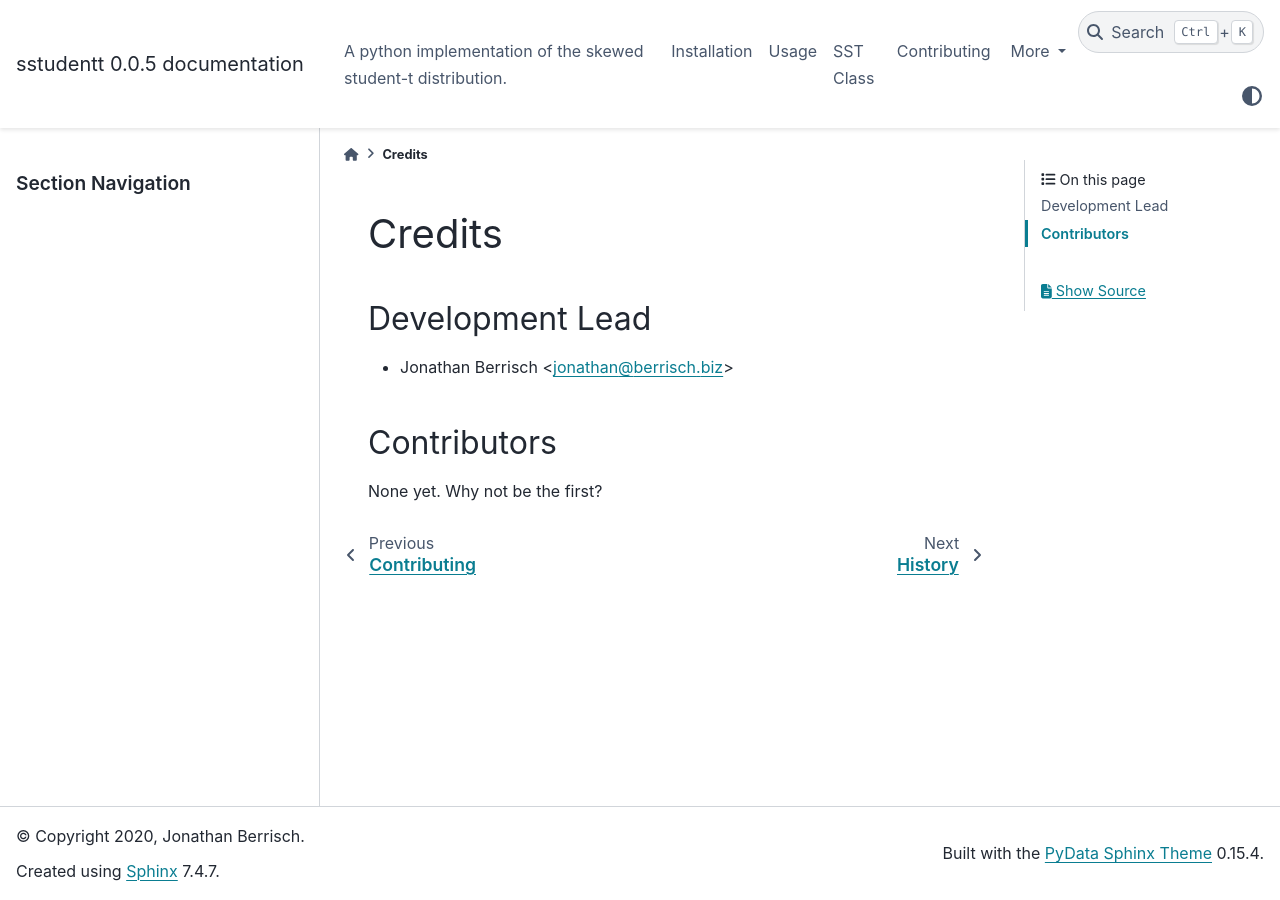
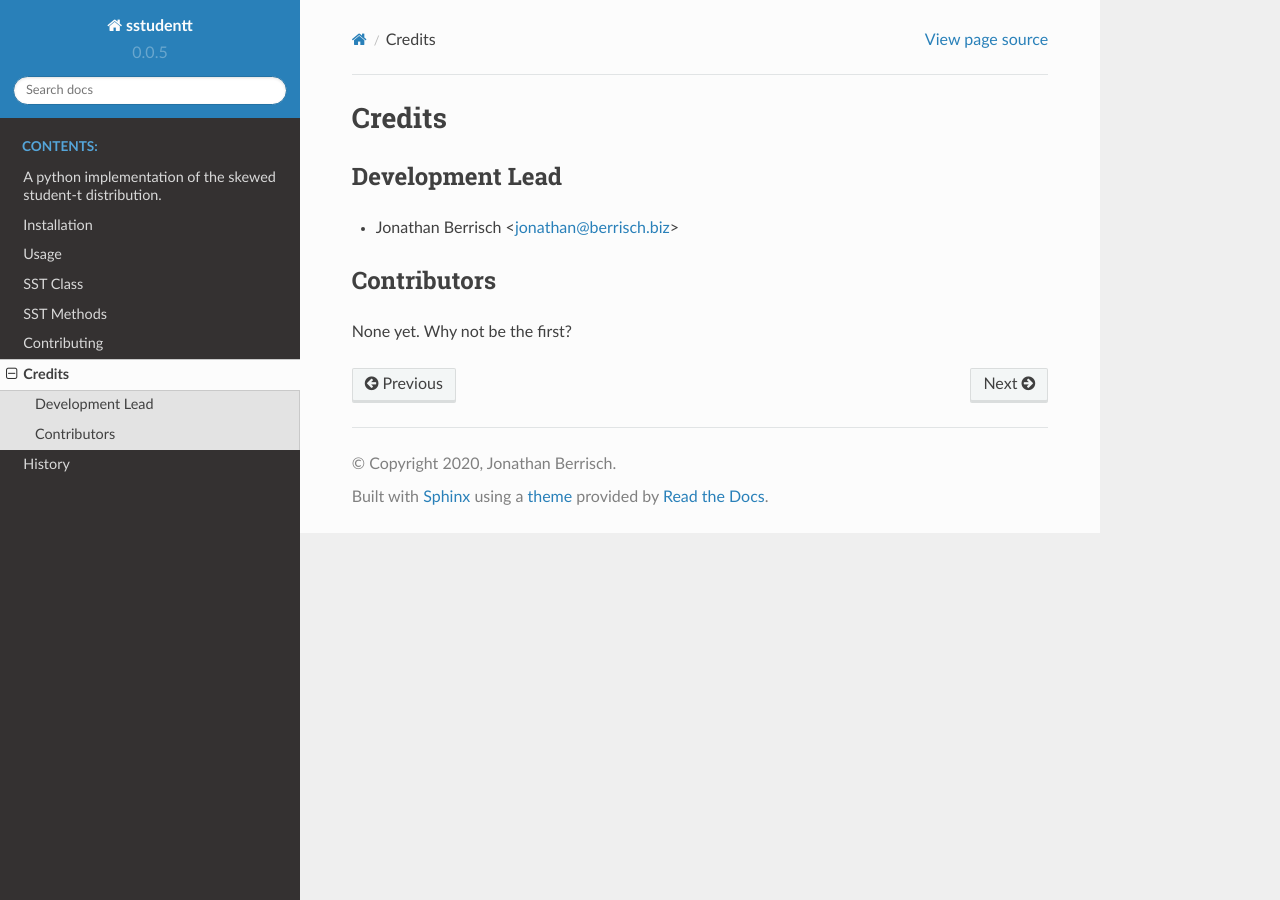
Before and after one commit to BerriJ/sstudentt, a Sphinx documentation site: the page built from docs/authors.rst, in a window 1280 px wide. Built offline with Sphinx 7.4.7 and the Read the Docs theme 2.0.0, drawn with Linux system fonts in a browser that asks for light colours.

Commit message:
Switch to rtd sphinx theme

```diff
--- a/docs/conf.py
+++ b/docs/conf.py
@@ -19,6 +19,7 @@
 #
 import os
 import sys
+import sphinx_rtd_theme
 sys.path.insert(0, os.path.abspath('..'))
 
 import sstudentt
@@ -31,7 +32,7 @@
 
 # Add any Sphinx extension module names here, as strings. They can be
 # extensions coming with Sphinx (named 'sphinx.ext.*') or your custom ones.
-extensions = ['sphinx.ext.autodoc', 'sphinx.ext.viewcode']
+extensions = ['sphinx.ext.autodoc', 'sphinx.ext.viewcode', 'sphinx_rtd_theme']
 
 # Add any paths that contain templates here, relative to this directory.
 templates_path = ['_templates']
@@ -83,7 +84,7 @@
 # The theme to use for HTML and HTML Help pages.  See the documentation for
 # a list of builtin themes.
 
-html_theme = "pydata_sphinx_theme"
+html_theme = "sphinx_rtd_theme"
 
 
 # Theme options are theme-specific and customize the look and feel of a
--- a/requirements_dev.txt
+++ b/requirements_dev.txt
@@ -5,9 +5,10 @@
 watchdog==2.1.2
 flake8==3.9.2
 pydata-sphinx-theme==0.4.3
+sphinx-rtd-theme==0.5.2
 coverage==5.5
 twine==3.4.1
-Sphinx==3.5.2
+Sphinx==4.0.2
 pytest==6.2.4
 scipy==1.6.3
 pytest-runner==5.3.1
```
